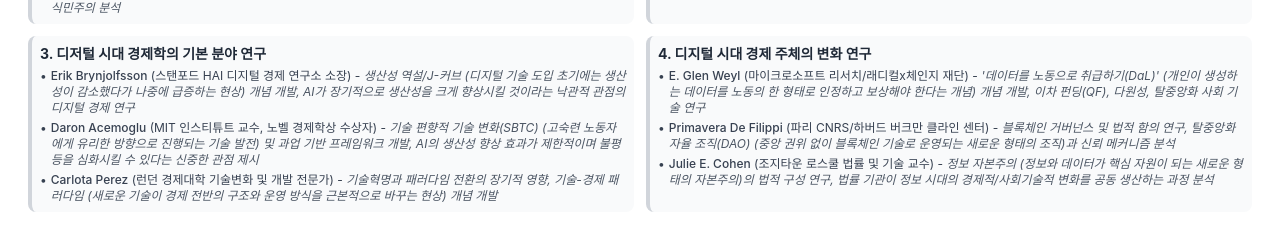
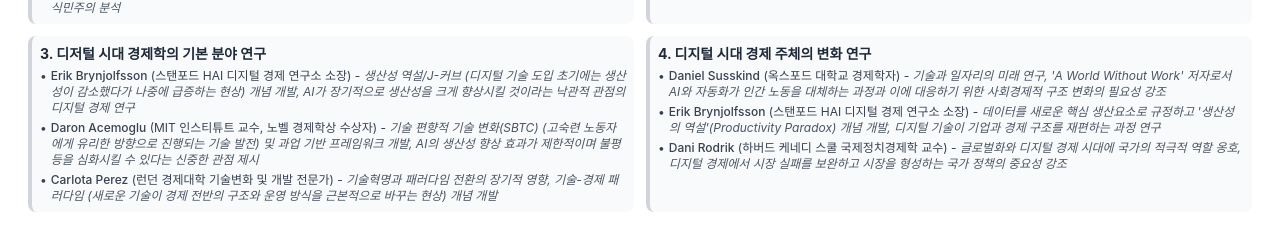
Before and after one commit to hohyon-ryu/taejae_mockups, a React (Create React App) app: page /#/poster/digital-economy in a window 1280 px wide. Shown: the part 1174-1411 px from the top of the page. Built offline with nearby package versions, Linux system fonts and the light colour scheme.

Commit message:
refactor: update expert mapping and research contributions in Digital Economy Poster

```diff
--- a/src/components/DigitalEconomyPoster.tsx
+++ b/src/components/DigitalEconomyPoster.tsx
@@ -338,22 +338,22 @@
                     <li className="flex items-start">
                       <span className="mr-1">•</span>
                       <div>
-                        <span className="font-medium">E. Glen Weyl</span> (마이크로소프트 리서치/래디컬x체인지 재단) -
-                        <span className="text-gray-600 italic"> '데이터를 노동으로 취급하기(DaL)' (개인이 생성하는 데이터를 노동의 한 형태로 인정하고 보상해야 한다는 개념) 개념 개발, 이차 펀딩(QF), 다원성, 탈중앙화 사회 기술 연구</span>
+                        <span className="font-medium">Daniel Susskind</span> (옥스포드 대학교 경제학자) -
+                        <span className="text-gray-600 italic"> 기술과 일자리의 미래 연구, 'A World Without Work' 저자로서 AI와 자동화가 인간 노동을 대체하는 과정과 이에 대응하기 위한 사회경제적 구조 변화의 필요성 강조</span>
                       </div>
                     </li>
                     <li className="flex items-start">
                       <span className="mr-1">•</span>
                       <div>
-                        <span className="font-medium">Primavera De Filippi</span> (파리 CNRS/하버드 버크만 클라인 센터) -
-                        <span className="text-gray-600 italic"> 블록체인 거버넌스 및 법적 함의 연구, 탈중앙화 자율 조직(DAO) (중앙 권위 없이 블록체인 기술로 운영되는 새로운 형태의 조직)과 신뢰 메커니즘 분석</span>
+                        <span className="font-medium">Erik Brynjolfsson</span> (스탠포드 HAI 디지털 경제 연구소 소장) -
+                        <span className="text-gray-600 italic"> 데이터를 새로운 핵심 생산요소로 규정하고 '생산성의 역설'(Productivity Paradox) 개념 개발, 디지털 기술이 기업과 경제 구조를 재편하는 과정 연구</span>
                       </div>
                     </li>
                     <li className="flex items-start">
                       <span className="mr-1">•</span>
                       <div>
-                        <span className="font-medium">Julie E. Cohen</span> (조지타운 로스쿨 법률 및 기술 교수) -
-                        <span className="text-gray-600 italic"> 정보 자본주의 (정보와 데이터가 핵심 자원이 되는 새로운 형태의 자본주의)의 법적 구성 연구, 법률 기관이 정보 시대의 경제적/사회기술적 변화를 공동 생산하는 과정 분석</span>
+                        <span className="font-medium">Dani Rodrik</span> (하버드 케네디 스쿨 국제정치경제학 교수) -
+                        <span className="text-gray-600 italic"> 글로벌화와 디지털 경제 시대에 국가의 적극적 역할 옹호, 디지털 경제에서 시장 실패를 보완하고 시장을 형성하는 국가 정책의 중요성 강조</span>
                       </div>
                     </li>
                   </ul>
```
